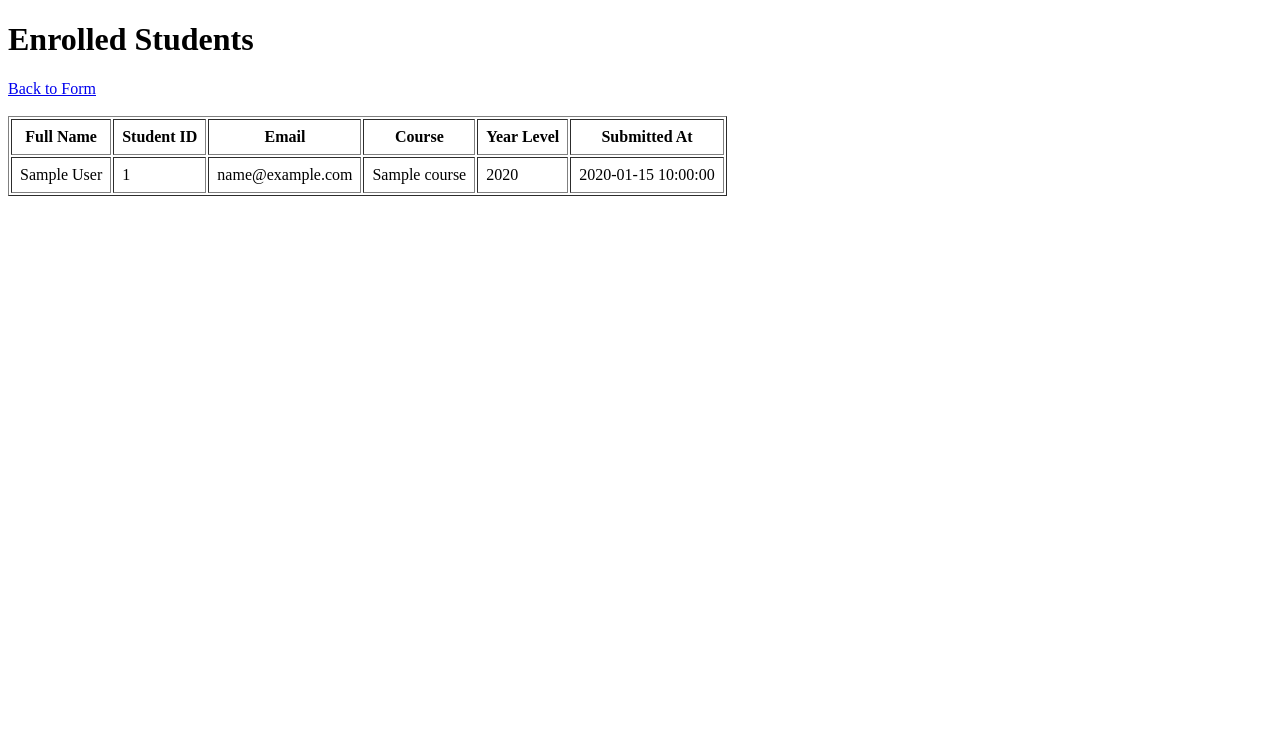
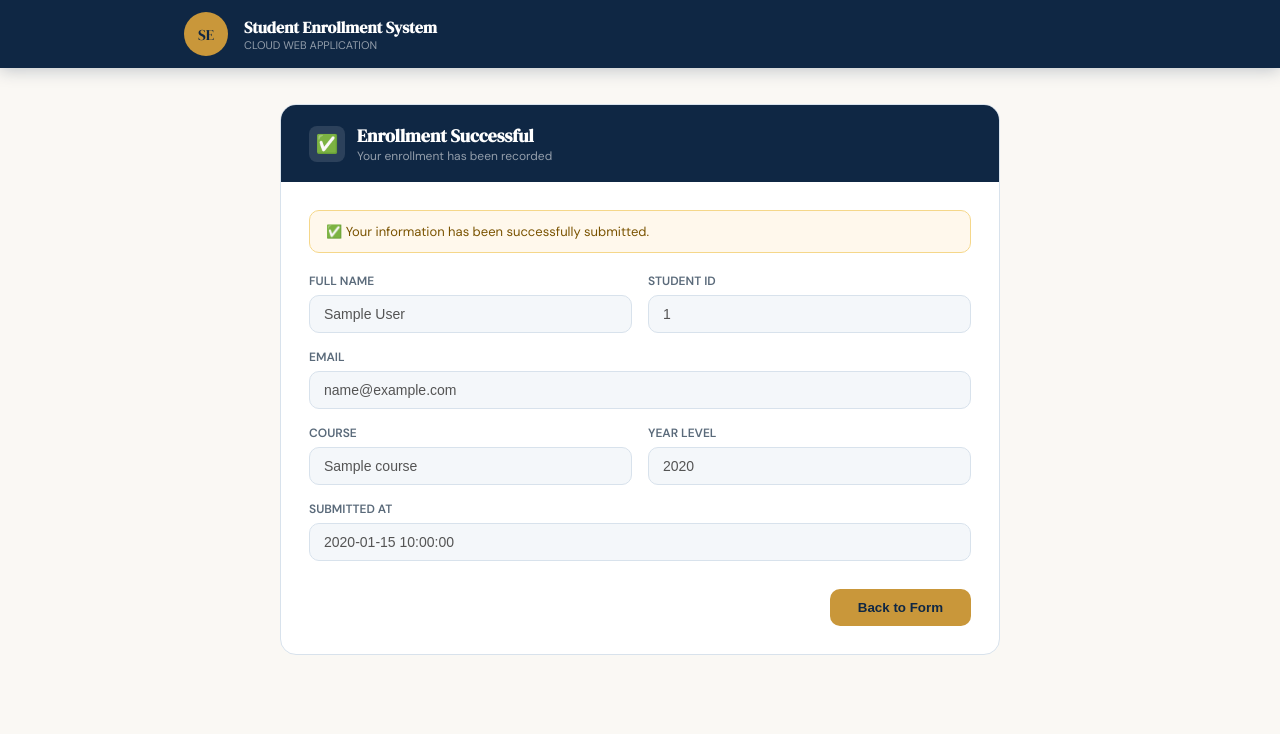
Before and after one commit to jarichooo/Cloud-Web-Application-Deployment-on-Azure, a Flask app: template app/templates/results.html in a window 1280 px wide. Shown: the top 734 px of the page. Run offline with Flask 3, Linux system fonts and the light colour scheme; the template is opened without the code that fills it: most values are stand-ins (such as "Sample title", 1, 10 or a date in 2020).

Commit message:
Update styling of html templates

```diff
--- a/app/templates/results.html
+++ b/app/templates/results.html
@@ -2,34 +2,76 @@
 <html lang="en">
 <head>
   <meta charset="UTF-8">
-  <title>Enrollment Results</title>
+  <title>Enrollment Confirmation</title>
+  <link rel="preconnect" href="https://fonts.googleapis.com">
+  <link href="https://fonts.googleapis.com/css2?family=DM+Sans:wght@400;600&family=DM+Serif+Display&display=swap" rel="stylesheet">
+  <link rel="stylesheet" href="/static/css/styles.css">
 </head>
 <body>
-  <h1>Enrolled Students</h1>
-  <a href="/">Back to Form</a><br><br>
-  <table border="1" cellpadding="8">
-    <thead>
-      <tr>
-        <th>Full Name</th>
-        <th>Student ID</th>
-        <th>Email</th>
-        <th>Course</th>
-        <th>Year Level</th>
-        <th>Submitted At</th>
-      </tr>
-    </thead>
-    <tbody>
-      {% for e in enrollments %}
-      <tr>
-        <td>{{ e.full_name }}</td>
-        <td>{{ e.student_id }}</td>
-        <td>{{ e.email }}</td>
-        <td>{{ e.course }}</td>
-        <td>{{ e.year_level }}</td>
-        <td>{{ e.submitted_at }}</td>
-      </tr>
-      {% endfor %}
-    </tbody>
-  </table>
+  <header class="site-header">
+    <div class="header-inner">
+      <div class="logo-mark">SE</div>
+      <div class="header-text">
+        <h1>Student Enrollment System</h1>
+        <p>Cloud Web Application</p>
+      </div>
+    </div>
+  </header>
+
+  <div class="page-wrap">
+    <div class="card">
+      <div class="card-header">
+        <div class="card-header-icon">✅</div>
+        <div>
+          <h2>Enrollment Successful</h2>
+          <p>Your enrollment has been recorded</p>
+        </div>
+      </div>
+      <div class="card-body">
+        {% if enrollment %}
+        <div class="notice">
+          ✅ Your information has been successfully submitted.
+        </div>
+        <div class="form-row cols-2">
+          <div class="form-group">
+            <label>Full Name</label>
+            <input type="text" value="{{ enrollment.full_name }}" disabled>
+          </div>
+          <div class="form-group">
+            <label>Student ID</label>
+            <input type="text" value="{{ enrollment.student_id }}" disabled>
+          </div>
+        </div>
+        <div class="form-row cols-1">
+          <div class="form-group">
+            <label>Email</label>
+            <input type="text" value="{{ enrollment.email }}" disabled>
+          </div>
+        </div>
+        <div class="form-row cols-2">
+          <div class="form-group">
+            <label>Course</label>
+            <input type="text" value="{{ enrollment.course }}" disabled>
+          </div>
+          <div class="form-group">
+            <label>Year Level</label>
+            <input type="text" value="{{ enrollment.year_level }}" disabled>
+          </div>
+        </div>
+        <div class="form-row cols-1">
+          <div class="form-group">
+            <label>Submitted At</label>
+            <input type="text" value="{{ enrollment.submitted_at }}" disabled>
+          </div>
+        </div>
+        {% else %}
+        <p>No enrollment found.</p>
+        {% endif %}
+        <div class="btn-row">
+          <a href="/"><button class="btn-gold">Back to Form</button></a>
+        </div>
+      </div>
+    </div>
+  </div>
 </body>
 </html>
```
Also changed, not shown: app/templates/index.html (+73 -18 lines).
